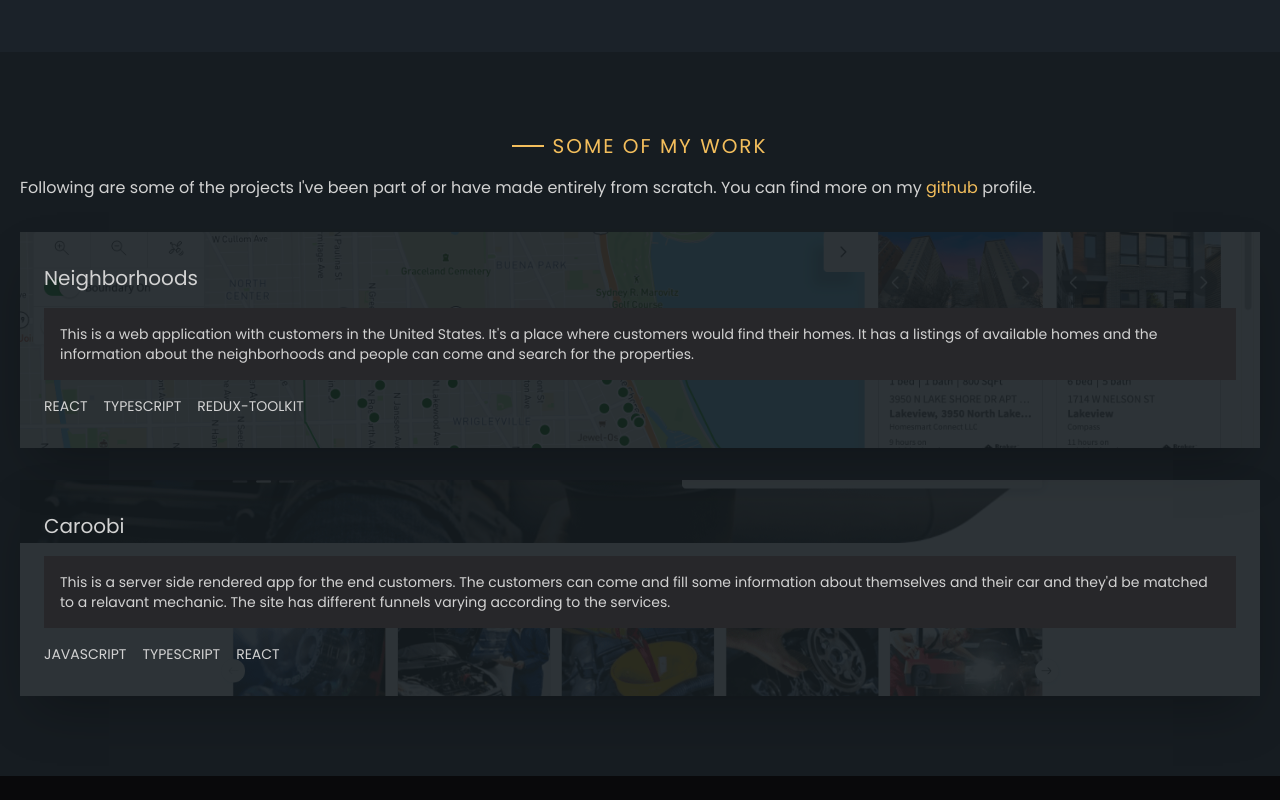
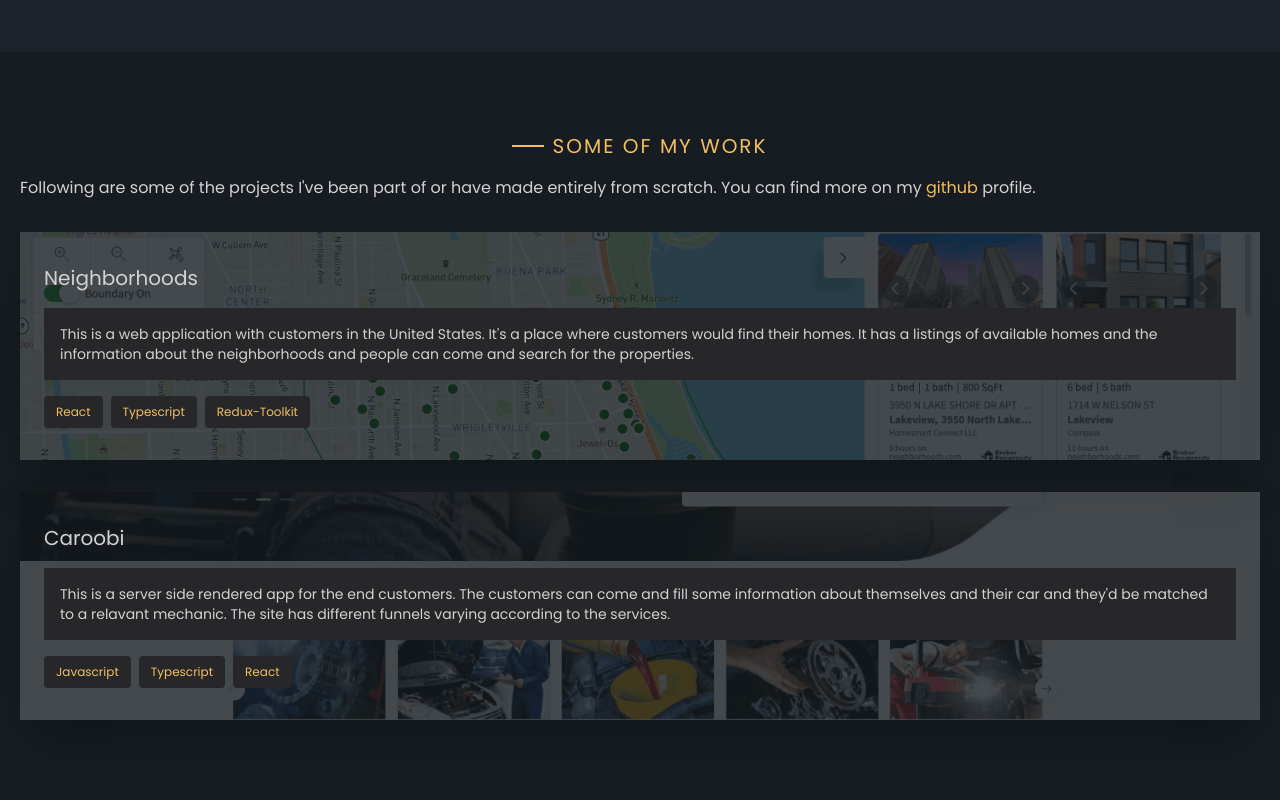
Before and after one commit to rishabh0211/portfolio-next, a Next.js app: page / in a window 1280 px wide. Shown: the part 2332-3132 px from the top of the page. Before the commit the page ends 3108 px from the top, so only its background shows below. Built offline with nearby package versions, Linux system fonts and the light colour scheme.

Commit message:
project updates

```diff
--- a/src/components/sections/Projects.tsx
+++ b/src/components/sections/Projects.tsx
@@ -42,16 +42,18 @@ const Projects = () => {
 						<div className='py-8 px-6 relative z-10'>
 							<p className='text-xl'>{name}</p>
 							<p className='mt-4 p-4 text-sm bg-zinc-800'>{desc}</p>
-							<ul className='mt-4 flex items-center gap-4 text-sm'>
+							<ul className='mt-4 flex items-center gap-2 text-xs'>
 								{skills.map((skill) => (
-									<li className='uppercase'>{skill}</li>
+									<li className='capitalize bg-zinc-800 text-accent py-2 px-3 rounded'>
+										{skill}
+									</li>
 								))}
 							</ul>
 						</div>
 						<Image
 							src={img}
 							alt={name}
-							className='absolute top-0 right-0 bottom-0 left-0 w-full h-full object-cover opacity-10'
+							className='absolute top-0 right-0 bottom-0 left-0 w-full h-full object-cover opacity-20'
 						/>
 					</div>
 				))}
```
